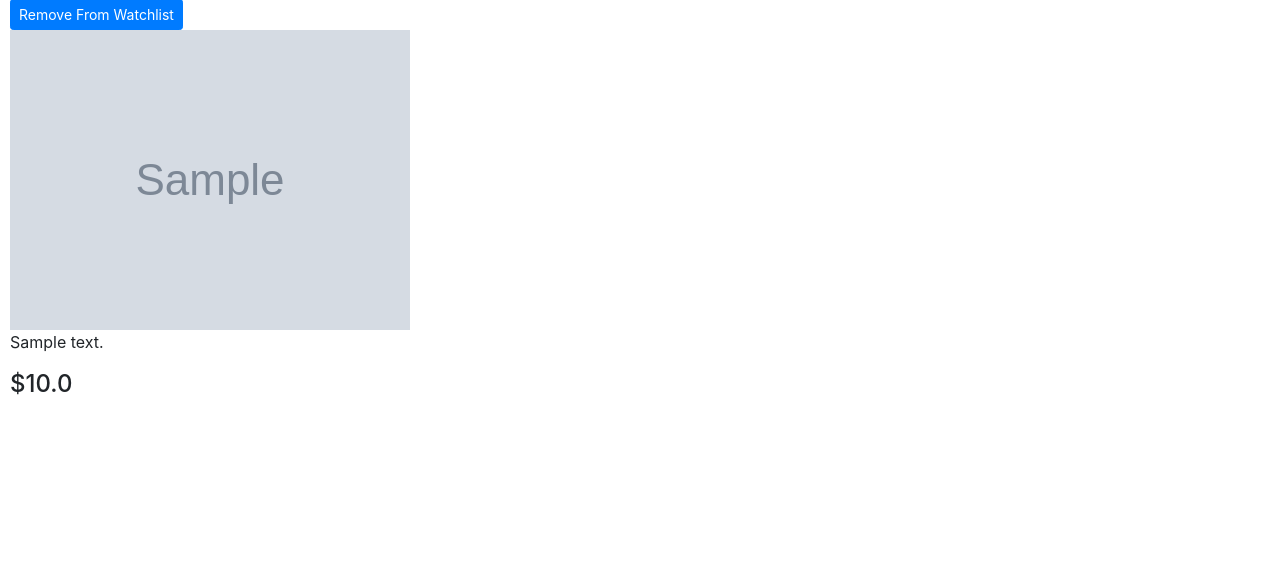
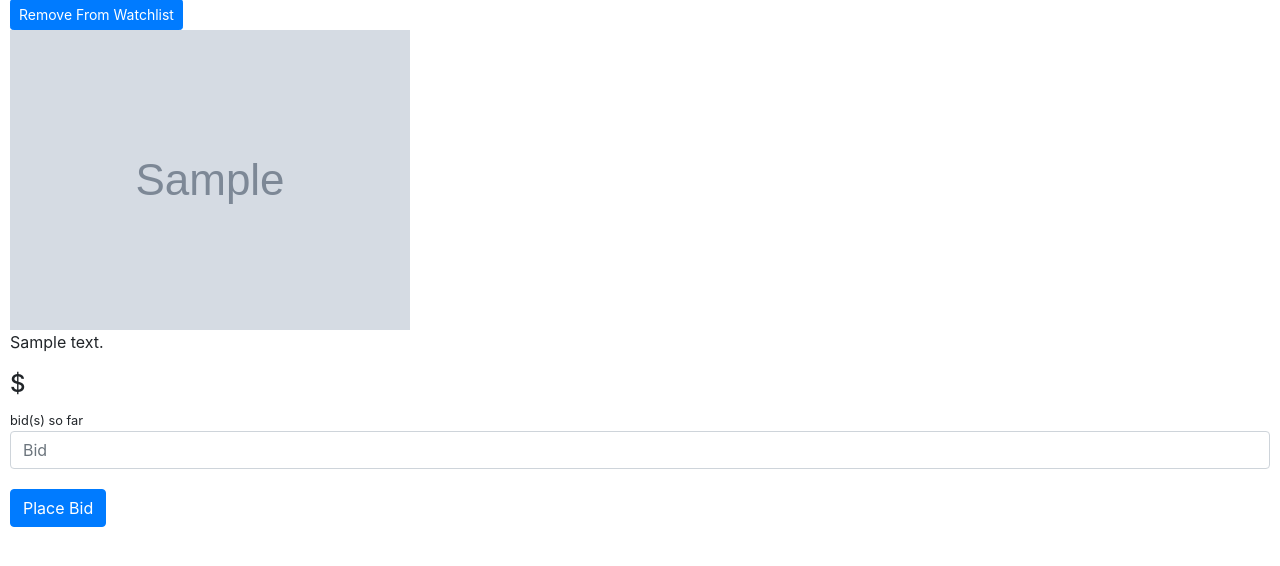
Before and after one commit to cidann/Commerce, a Django app: page /1 in a window 1280 px wide. Shown: the part 220-786 px from the top of the page. Run offline with Django 3.2, Linux system fonts and the light colour scheme; a user stored in the database is signed in; tables that the repository leaves empty hold one stand-in row (values such as "Sample post"); grey boxes marked "Sample" are stand-in pictures; some libraries are stand-ins or nearby versions.

Commit message:
added biding

```diff
--- a/auctions/admin.py
+++ b/auctions/admin.py
@@ -1,3 +1,5 @@
 from django.contrib import admin
+from .models import Auctions
+# Register your models here.
 
-# Register your models here.
+admin.site.register(Auctions)
--- a/auctions/models.py
+++ b/auctions/models.py
@@ -4,7 +4,7 @@ from django.db import models
 
 class Auctions(models.Model):
     title=models.CharField(max_length=64)
-    price=models.FloatField()
+    price=models.ForeignKey("Bid",on_delete=models.CASCADE)
     description=models.TextField()
     image=models.URLField()
     time=models.TimeField()
@@ -13,3 +13,7 @@ class Auctions(models.Model):
 class User(AbstractUser):
     own=models.ManyToManyField(Auctions,blank=True,related_name="owner")
     watchlist = models.ManyToManyField(Auctions, blank=True, related_name="watchlist")
+
+class Bid(models.Model):
+    price=models.FloatField()
+    bider=models.ForeignKey(User,on_delete=models.CASCADE)
--- a/auctions/templates/auctions/create.html
+++ b/auctions/templates/auctions/create.html
@@ -16,8 +16,8 @@
             <textarea name="description" class="form-control" id="Description" rows="10"></textarea>
         </div>
         <div class="form-group">
-            <label for="price">Starting Bid Price</label>
-            <input name="price" type="text" class="form-control" id="price" placeholder="Starting Price for Bid">
+            <label for="bid">Starting Bid</label>
+            <input name="bid" type="text" class="form-control" id="bid" placeholder="Starting Price for Bid">
         </div>
         <div class="form-group">
             <label for="Image">Item Image URL</label>
--- a/auctions/templates/auctions/index.html
+++ b/auctions/templates/auctions/index.html
@@ -12,7 +12,7 @@
                         </div>
                         <div id="textwrap">
                             <h5>{{item.title}}</h5>
-                            <h6>Price: ${{item.price}}</h6>
+                            <h6>Price: ${{item.price.price}}</h6>
                             <p>{{item.description}}</p>
                             {{item.time}}
                         </div>
--- a/auctions/templates/auctions/item.html
+++ b/auctions/templates/auctions/item.html
@@ -6,19 +6,28 @@
 
 {%block body%}
     <h1>Listing:{{item.title}}</h1>
+
+    <form method="post" action="{%url "item" item.id%}">
         {%if user.is_authenticated%}
-        <form method="post" action="{%url "item" item.id%}">
             {%csrf_token%}
             {%if item in watchlist%}
                 <button name="watchlist" value="False" type="submit" class="btn btn-primary btn-sm">Remove From Watchlist</button>
             {%else%}
                 <button name="watchlist" value="True" class="btn btn-primary btn-sm">Watchlist</button>
             {%endif%}
-        </form>
         {%endif%}
         {%if item.image%}
             <div style="height: 300px; "><img src="{{item.image}}" class="img-fluid"></div>
         {%endif%}
         <p>{{item.description}}</p>
-    <h4>${{item.price}}</h4>
+        <h4>${{item.price.price}}</h4>
+        <h4>{{message}}</h4>
+        <small>{{item.price.id}} bid(s) so far</small>
+        {%if user.is_authenticated%}
+            <input name=bid class="form-control" type="text" placeholder="Bid">
+            <div style="margin-top: 20px;">
+                <button type="submit" class="btn btn-primary">Place Bid</button>
+            </div>
+        {%endif%}
+    </form>
 {%endblock%}
--- a/auctions/templates/auctions/watchlist.html
+++ b/auctions/templates/auctions/watchlist.html
@@ -15,7 +15,7 @@
                 </div>
                 <div id="textwrap">
                     <h5>{{item.title}}</h5>
-                    <h6>Price: ${{item.price}}</h6>
+                    <h6>Price: ${{item.price.price}}</h6>
                     <p>{{item.description}}</p>
                     {{item.time}}
                 </div>
--- a/auctions/views.py
+++ b/auctions/views.py
@@ -4,7 +4,7 @@ from django.http import HttpResponse, HttpResponseRedirect
 from django.shortcuts import render
 from django.urls import reverse
 from datetime import datetime
-from .models import User,Auctions
+from .models import User,Auctions,Bid
 
 
 def index(request):
@@ -68,11 +68,13 @@ def create(request):
         user=request.user
         title=request.POST["title"]
         description=request.POST["description"]
-        price=request.POST["price"]
         image=request.POST["image"]
         category=request.POST["category"]
         time=datetime.now()
-        auction=Auctions(title=title,description=description,price=price,image=image,time=time,category=category)
+        bid = request.POST["bid"]
+        bid=Bid(id=0,price=bid,bider=user)
+        bid.save()
+        auction=Auctions(title=title,description=description,price=bid,image=image,time=time,category=category)
         auction.save()
         auction.owner.add(user)
     return render(request,"auctions/create.html")
@@ -81,10 +83,20 @@ def item(request, item_id):
     item=Auctions.objects.get(id=item_id)
     if request.method=="POST":
         watchlist=request.POST["watchlist"]
-        if watchlist=="True":
-            request.user.watchlist.add(item)
-        else:
-            request.user.watchlist.remove(item)
+        bid=request.POST["bid"]
+        if watchlist:
+            if watchlist=="True":
+                request.user.watchlist.add(item)
+            else:
+                request.user.watchlist.remove(item)
+        if bid:
+            if float(bid)>item.price.price:
+                bid=Bid(price=bid,bider=request.user)
+                bid.save()
+                item.price=bid
+                item.save()
+            else:
+                return HttpResponse("Bids must be at least higher than current price")
         return HttpResponseRedirect(reverse("item",args=[item_id]))
     return render(request,"auctions/item.html",{"item":item,"watchlist":request.user.watchlist.all()})
 
```
Lines whose indentation alone changed are shown as unchanged.
